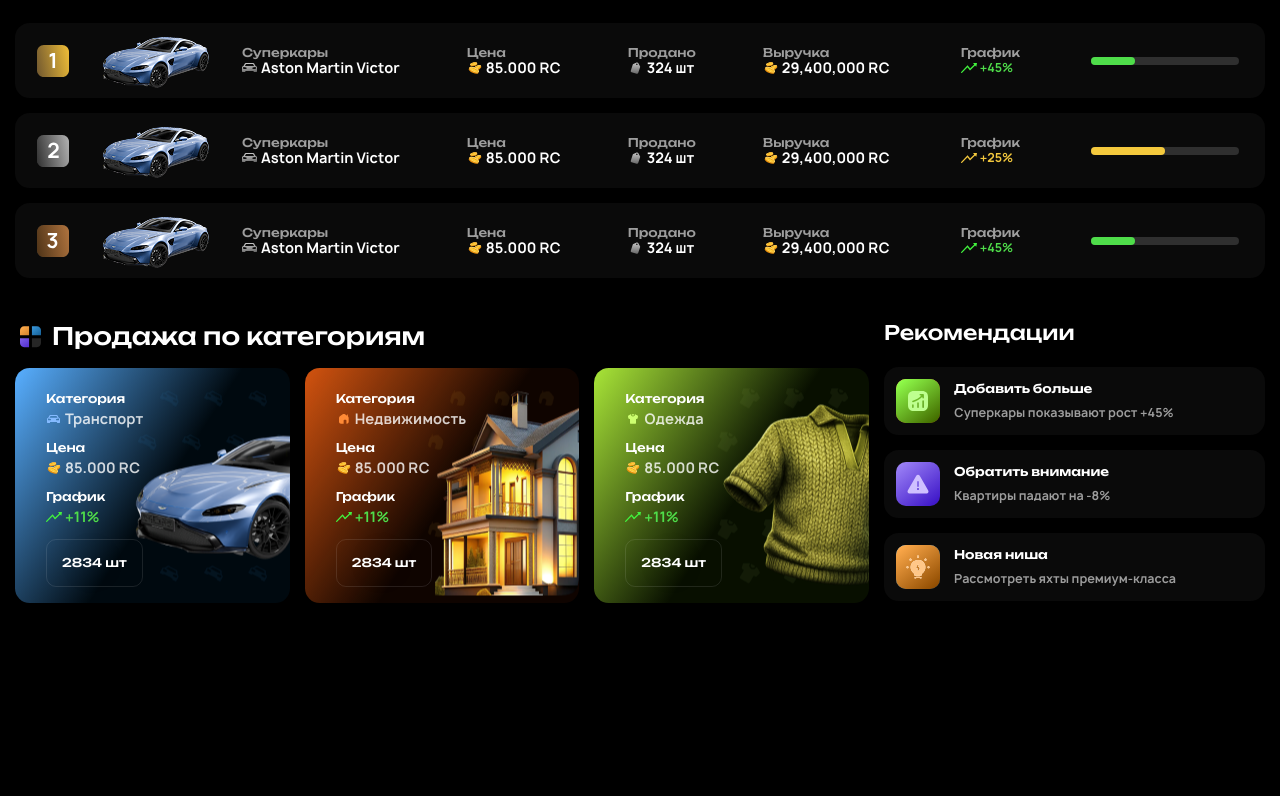
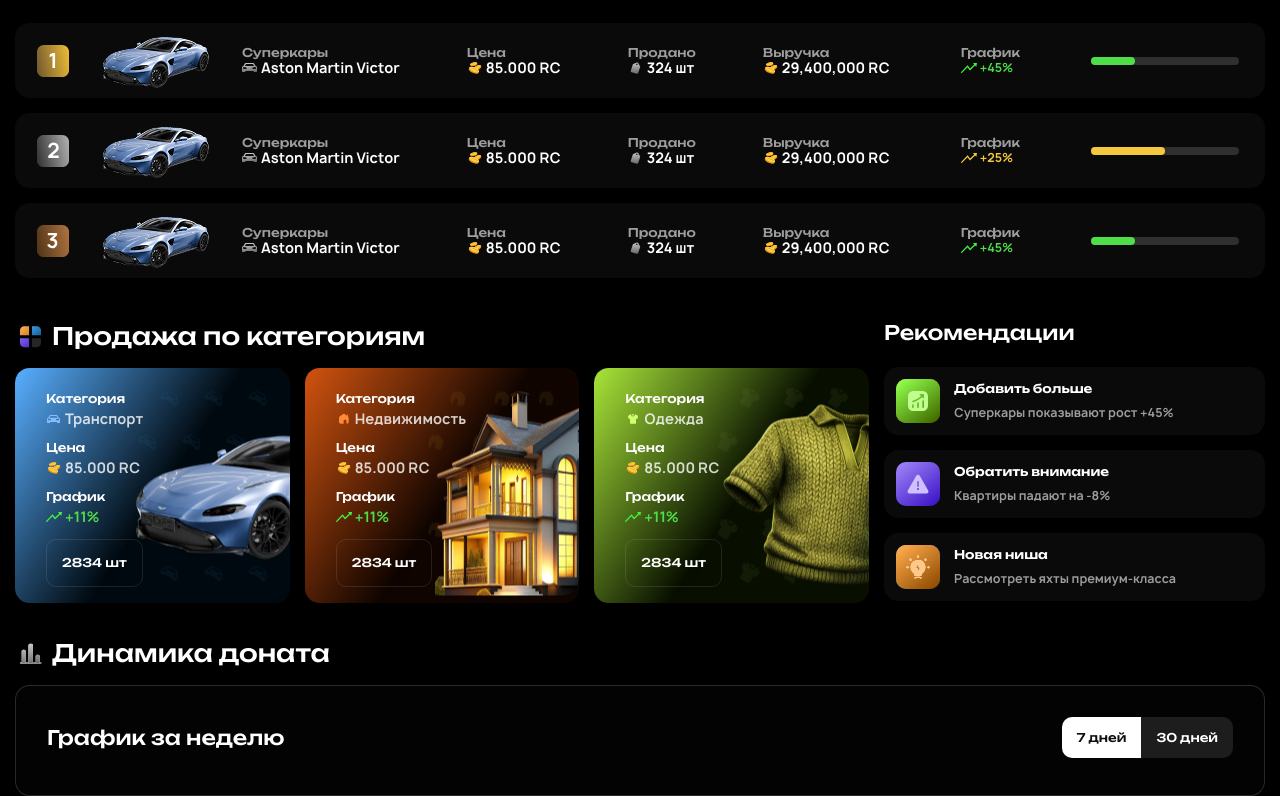
Before and after one commit to MaximMarin2233/RussiaLogging, a Next.js app: page / in a window 1280 px wide. Shown: the part 1150-1946 px from the top of the page. Before the commit the page ends 1753 px from the top, so only its background shows below. Built offline with nearby package versions, Linux system fonts and the light colour scheme.

Commit message:
dynamics add current component, init sect

```diff
--- a/src/app/page.tsx
+++ b/src/app/page.tsx
@@ -4,6 +4,7 @@
 import DonationAnalytics from '@/app/sections/DonationAnalytics/DonationAnalytics'
 import Products from '@/app/sections/Products/Products'
 import Categories from '@/app/sections/Categories/Categories'
+import Dynamics from '@/app/sections/Dynamics/Dynamics'
 
 export const metadata: Metadata = {
   title: "Russia Dashboard",
@@ -17,6 +18,7 @@
       <DonationAnalytics />
       <Products />
       <Categories />
+      <Dynamics />
     </div>
   )
 }
--- a/src/app/sections/Categories/Categories.module.scss
+++ b/src/app/sections/Categories/Categories.module.scss
@@ -48,6 +48,7 @@
     top: 50%;
     right: 0;
     transform: translateY(-50%);
+    pointer-events: none;
   }
 
   &__sell-item-block {
--- /dev/null
+++ b/src/app/sections/Dynamics/Dynamics.module.scss
@@ -0,0 +1,56 @@
+.dynamics {
+  padding-top: 35px;
+
+  &__title-wrapper {
+    margin-bottom: 15px;
+  }
+
+  &__content {
+    padding: 31px 31px 37px;
+    background-color: rgba(255, 255, 255, 0.01);
+    border: 1px solid rgba(255, 255, 255, 0.15);
+    border-radius: 14.7484px;
+    display: flex;
+    flex-direction: column;
+    gap: 31px;
+  }
+
+  &__content-title-wrapper {
+    display: flex;
+    align-items: center;
+    justify-content: space-between;
+    gap: 15px;
+  }
+
+  &__content-title {
+    font-weight: 500;
+    font-size: 20px;
+    color: #FFFFFF;
+    margin: 0;
+  }
+
+  &__content-tabs {
+    display: flex;
+  }
+
+  &__content-tab {
+    font-weight: 500;
+    font-size: 12px;
+    color: #FFFFFF;
+    padding: 14px 15px;
+    background-color: rgba(255, 255, 255, 0.1);
+
+    &:nth-child(1) {
+      border-radius: 10px 0 0 10px;
+    }
+
+    &:nth-child(2) {
+      border-radius: 0 10px 10px 0;
+    }
+
+    &--active {
+      color: #0F0F0F;
+      background-color: #FFFFFF;
+    }
+  }
+}
--- /dev/null
+++ b/src/app/sections/Dynamics/Dynamics.tsx
@@ -0,0 +1,52 @@
+import styles from './Dynamics.module.scss'
+
+export default function Dynamics() {
+  return (
+    <section className={styles['dynamics']}>
+      <div className="container">
+        <div className={`main-title-wrapper ${styles['dynamics__title-wrapper']}`}>
+          <svg width="32" height="32" viewBox="0 0 32 32" fill="none" xmlns="http://www.w3.org/2000/svg">
+            <path d="M25.7031 25.7031H5.70312C5.29313 25.7031 4.95312 25.3631 4.95312 24.9531C4.95312 24.5431 5.29313 24.2031 5.70312 24.2031H25.7031C26.1131 24.2031 26.4531 24.5431 26.4531 24.9531C26.4531 25.3631 26.1131 25.7031 25.7031 25.7031Z" fill="white" />
+            <path d="M25.7031 25.7031H5.70312C5.29313 25.7031 4.95312 25.3631 4.95312 24.9531C4.95312 24.5431 5.29313 24.2031 5.70312 24.2031H25.7031C26.1131 24.2031 26.4531 24.5431 26.4531 24.9531C26.4531 25.3631 26.1131 25.7031 25.7031 25.7031Z" fill="url(#paint0_linear_380_1382)" />
+            <path d="M13.4531 7.70312V25.7031H17.9531V7.70312C17.9531 6.60312 17.5031 5.70312 16.1531 5.70312H15.2531C13.9031 5.70312 13.4531 6.60312 13.4531 7.70312Z" fill="white" />
+            <path d="M13.4531 7.70312V25.7031H17.9531V7.70312C17.9531 6.60312 17.5031 5.70312 16.1531 5.70312H15.2531C13.9031 5.70312 13.4531 6.60312 13.4531 7.70312Z" fill="url(#paint1_linear_380_1382)" />
+            <path d="M6.70312 13.7031V25.7031H10.7031V13.7031C10.7031 12.6031 10.3031 11.7031 9.10313 11.7031H8.30312C7.10312 11.7031 6.70312 12.6031 6.70312 13.7031Z" fill="white" />
+            <path d="M6.70312 13.7031V25.7031H10.7031V13.7031C10.7031 12.6031 10.3031 11.7031 9.10313 11.7031H8.30312C7.10312 11.7031 6.70312 12.6031 6.70312 13.7031Z" fill="url(#paint2_linear_380_1382)" />
+            <path d="M20.7031 18.7031V25.7031H24.7031V18.7031C24.7031 17.6031 24.3031 16.7031 23.1031 16.7031H22.3031C21.1031 16.7031 20.7031 17.6031 20.7031 18.7031Z" fill="white" />
+            <path d="M20.7031 18.7031V25.7031H24.7031V18.7031C24.7031 17.6031 24.3031 16.7031 23.1031 16.7031H22.3031C21.1031 16.7031 20.7031 17.6031 20.7031 18.7031Z" fill="url(#paint3_linear_380_1382)" />
+            <defs>
+              <linearGradient id="paint0_linear_380_1382" x1="16.0088" y1="-23.1985" x2="26.6141" y2="30.0807" gradientUnits="userSpaceOnUse">
+                <stop offset="0.44698" stop-color="#DADADA" />
+                <stop offset="1" stop-color="#515151" />
+              </linearGradient>
+              <linearGradient id="paint1_linear_380_1382" x1="16.0088" y1="-23.1985" x2="26.6141" y2="30.0807" gradientUnits="userSpaceOnUse">
+                <stop offset="0.44698" stop-color="#DADADA" />
+                <stop offset="1" stop-color="#515151" />
+              </linearGradient>
+              <linearGradient id="paint2_linear_380_1382" x1="16.0088" y1="-23.1985" x2="26.6141" y2="30.0807" gradientUnits="userSpaceOnUse">
+                <stop offset="0.44698" stop-color="#DADADA" />
+                <stop offset="1" stop-color="#515151" />
+              </linearGradient>
+              <linearGradient id="paint3_linear_380_1382" x1="16.0088" y1="-23.1985" x2="26.6141" y2="30.0807" gradientUnits="userSpaceOnUse">
+                <stop offset="0.44698" stop-color="#DADADA" />
+                <stop offset="1" stop-color="#515151" />
+              </linearGradient>
+            </defs>
+          </svg>
+          <h2 className={'main-title'}>Динамика доната</h2>
+        </div>
+
+        <div className={styles['dynamics__content']}>
+          <div className={styles['dynamics__content-title-wrapper']}>
+            <h3 className={styles['dynamics__content-title']}>График за неделю</h3>
+            <div className={styles['dynamics__content-tabs']}>
+              <button className={`btn-reset ${styles['dynamics__content-tab']} ${styles['dynamics__content-tab--active']}`}>7 дней</button>
+              <button className={`btn-reset ${styles['dynamics__content-tab']}`}>30 дней</button>
+            </div>
+          </div>
+
+        </div>
+      </div>
+    </section>
+  )
+}
```
